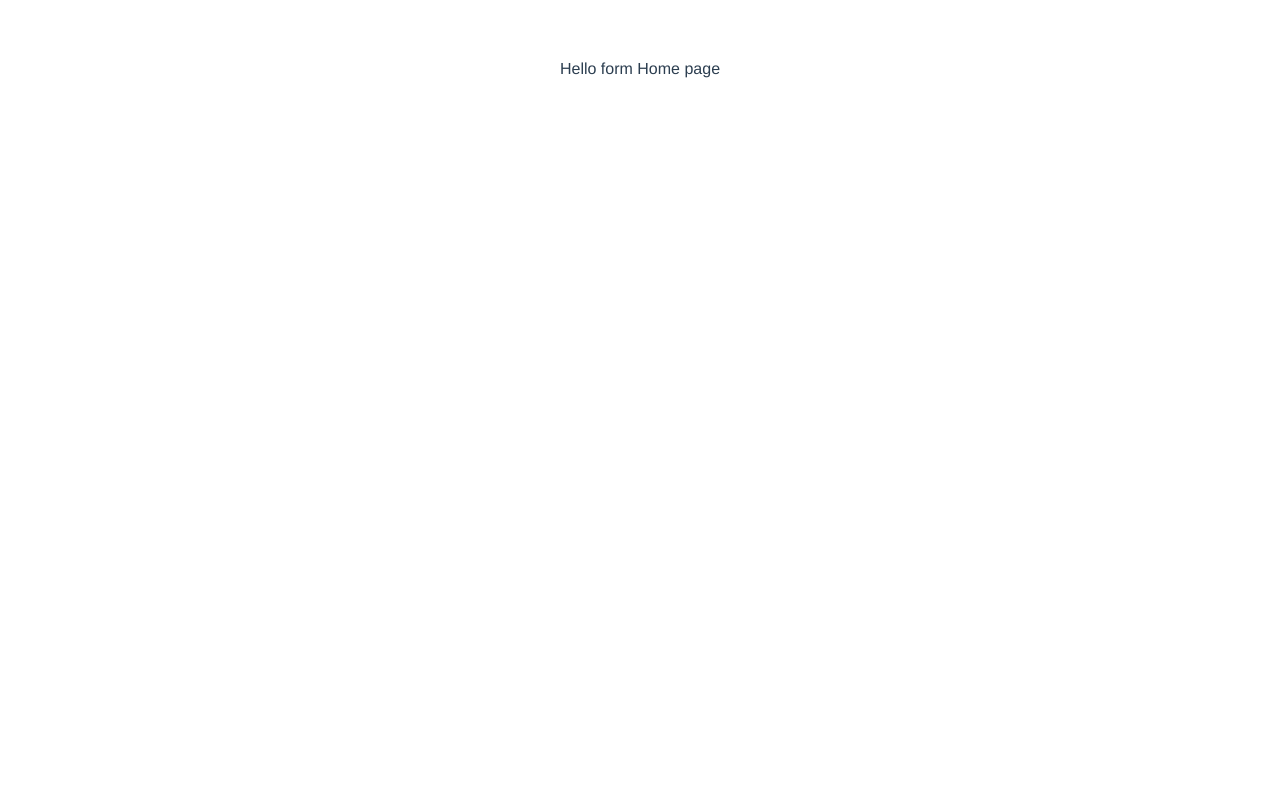
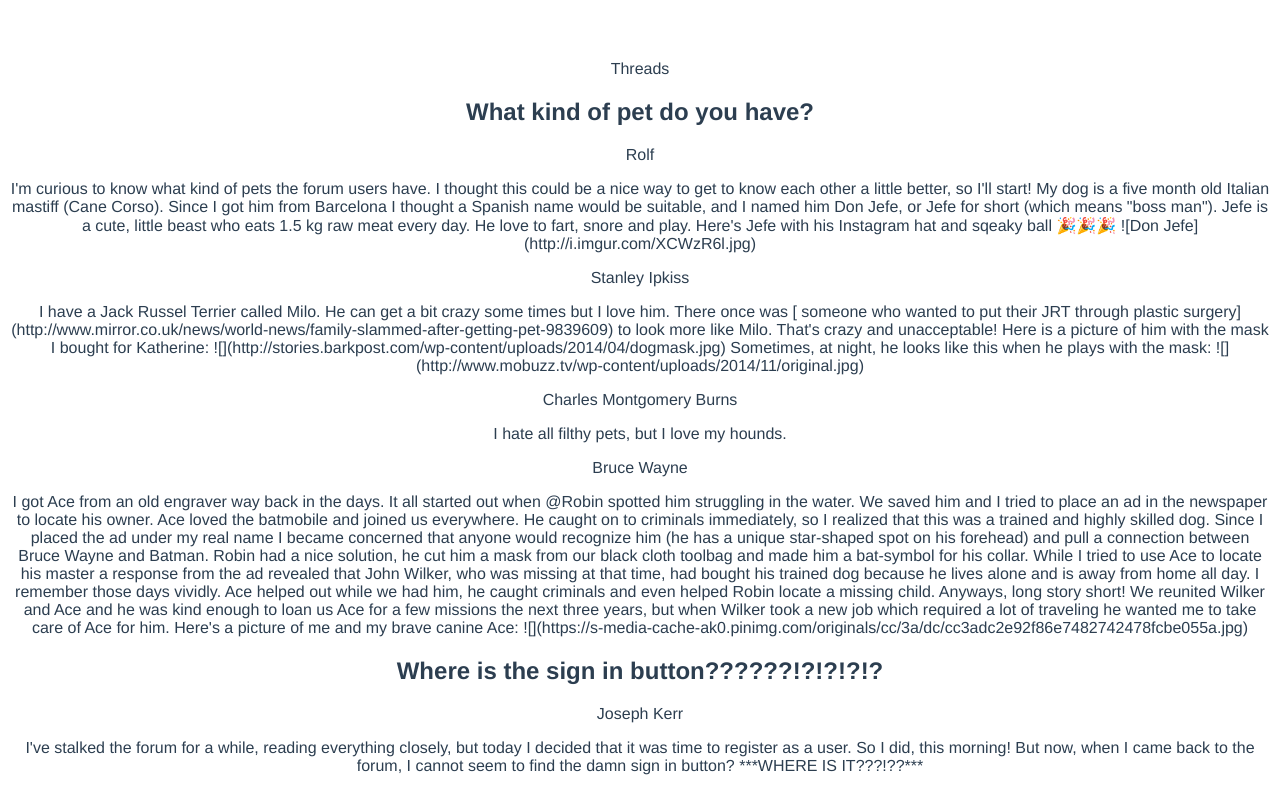
Before and after one commit to CryDeTaan/Vue3MasterClass, a Vue app: page / in a window 1280 px wide. Shown: the top 792 px of the page. Built offline with nearby package versions, Linux system fonts and the light colour scheme.

Commit message:
🚧 Add some data to template.

```diff
--- a/src/components/PageHome.vue
+++ b/src/components/PageHome.vue
@@ -1,10 +1,36 @@
 <template>
-<div>Hello form Home page</div>
+  <div>Threads</div>
+  <div v-for="thread in threads" :key="thread.id">
+    <h2>{{ thread.title }}</h2>
+    <div v-for="postId in thread.posts" :key="postId">
+      <p>{{ userById(postById(postId).userId).name }}</p>
+      <p>{{ postById(postId).text }}</p>
+    </div>
+  </div>
 </template>
 
 <script>
+import sourceData from '@/data.json'
+
 export default {
-  name: "PageHome"
+  name: "PageHome",
+
+  data() {
+    return {
+      threads: sourceData.threads,
+      posts: sourceData.posts,
+      users: sourceData.users,
+    }
+  },
+
+  methods: {
+    postById(postId) {
+      return this.posts.find(p => p.id === postId)
+    },
+    userById(userId) {
+      return this.users.find(p => p.id === userId)
+    }
+  },
 }
 </script>
 
```
